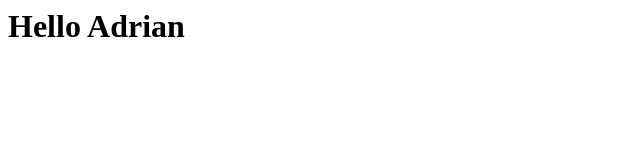
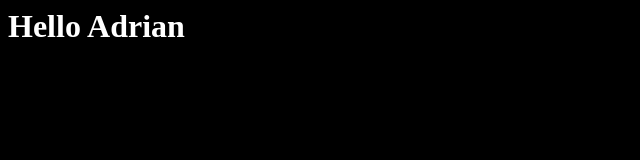
Before and after one commit to chinesejamaican/helloworld, a plain HTML site: page index.html in a window 1280 px wide. Shown: the whole page, without its empty margins (0-640 px from the left). Drawn offline with Linux system fonts and the light colour scheme.

Commit message:
added dark theme

```diff
--- /dev/null
+++ b/dark.css
@@ -0,0 +1,4 @@
+body {
+  background-color: black;
+  color: white;
+}
--- a/index.html
+++ b/index.html
@@ -1,5 +1,7 @@
 <html>
-  <head> </head>
+  <head>
+    <link rel="stylesheet" type="text/css" href="dark.css" />
+  </head>
   <body>
     <h1>Hello Adrian</h1>
   </body>
```
